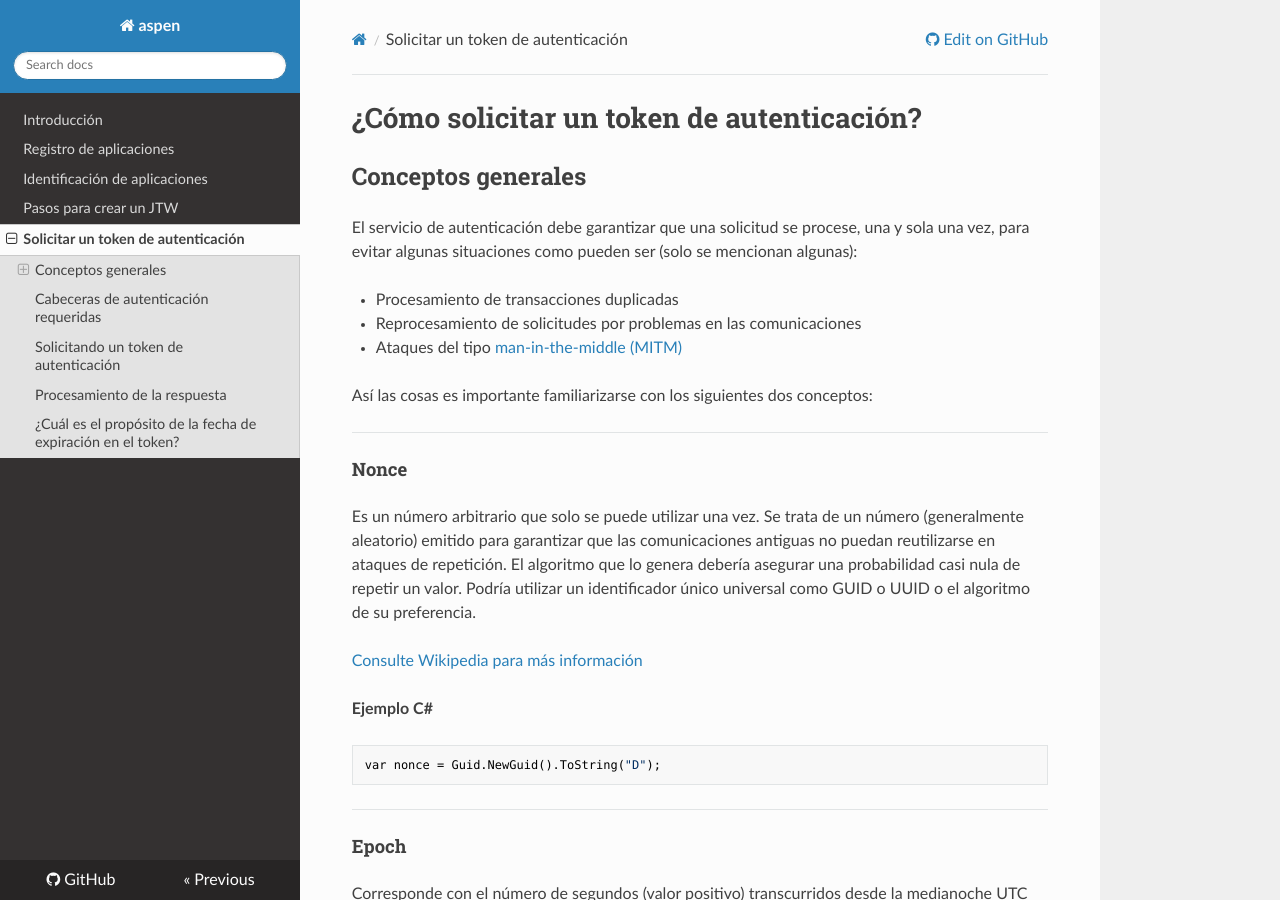
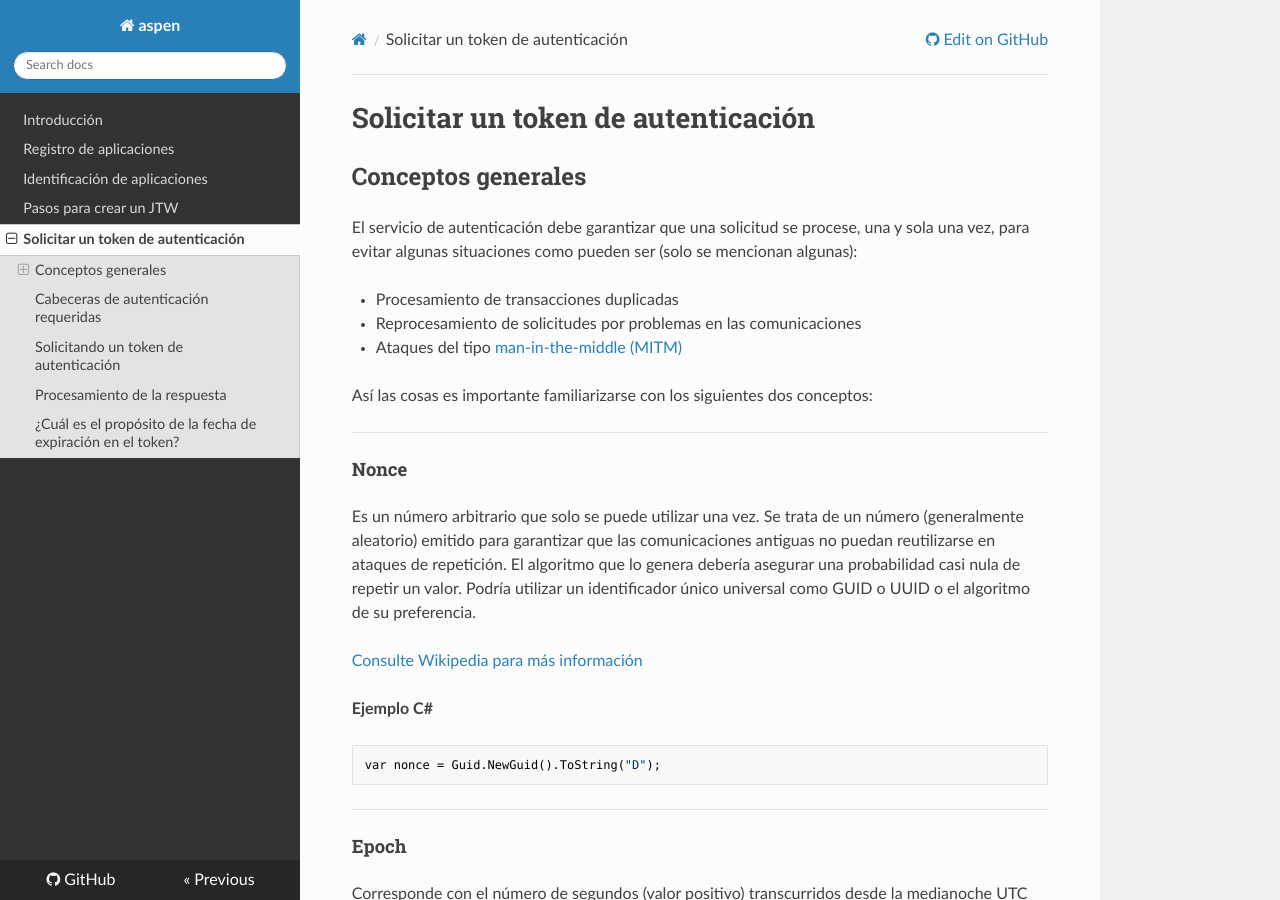
Before and after one commit to menchi2000/Aspen, an MkDocs documentation site: the page built from docs/JWT-Request.md, in a window 1280 px wide and 900 px high. Built offline with MkDocs 1.6.1, drawn with Linux system fonts in a browser that asks for light colours; nearby versions of some CDN libraries; old or Windows-style settings are respelled for this version of MkDocs.

Commit message:
Update JWT-Request.md

```diff
--- a/docs/JWT-Request.md
+++ b/docs/JWT-Request.md
@@ -1,4 +1,4 @@
-# ¿Cómo solicitar un token de autenticación?
+# Solicitar un token de autenticación
 
 ## Conceptos generales
 
```
